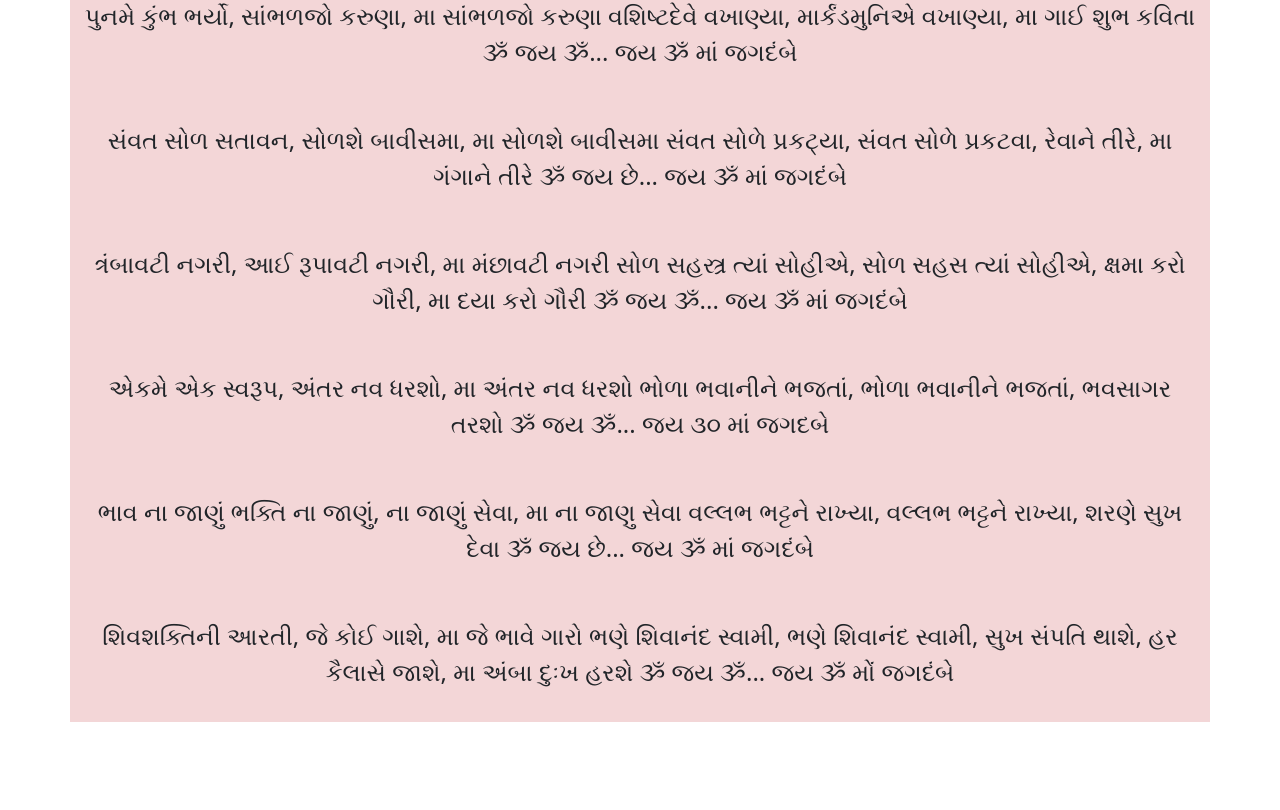
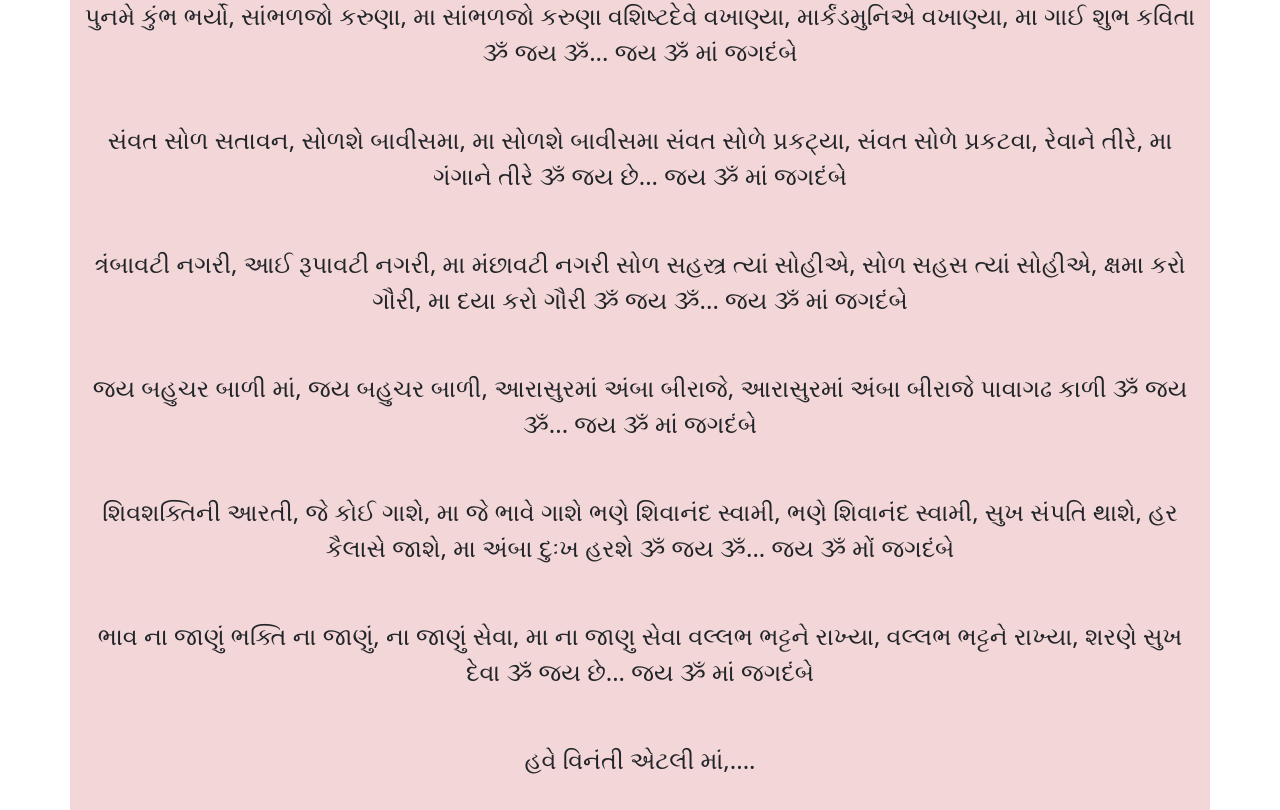
Before and after one commit to Devkumar-parekh/bhajanavali, a React (Create React App) app: page /Adhayshakti in a window 1280 px wide. Shown: the part 1928-2738 px from the top of the page. Before the commit the page ends 2650 px from the top, so only its background shows below. Built offline with nearby package versions, Linux system fonts and the light colour scheme.

Commit message:
Arti updated

```diff
--- a/src/pages/Adhayshakti.js
+++ b/src/pages/Adhayshakti.js
@@ -112,8 +112,15 @@ const Adhayshakti = () => {
         </p>
         <p>
           <br />
-          એકમે એક સ્વરૂપ, અંતર નવ ધરશો, મા અંતર નવ ધરશો ભોળા ભવાનીને ભજતાં, ભોળા
-          ભવાનીને ભજતાં, ભવસાગર તરશો ૐ જય ૐ... જય ૩૦ માં જગદબે
+          જય બહુચર બાળી માં, જય બહુચર બાળી, આરાસુરમાં અંબા બીરાજે, આરાસુરમાં
+          અંબા બીરાજે પાવાગઢ કાળી ૐ જય ૐ... જય ૐ માં જગદંબે
+          <br />
+        </p>
+        <p>
+          <br />
+          શિવશક્તિની આરતી, જે કોઈ ગાશે, મા જે ભાવે ગાશે ભણે શિવાનંદ સ્વામી, ભણે
+          શિવાનંદ સ્વામી, સુખ સંપતિ થાશે, હર કૈલાસે જાશે, મા અંબા દુઃખ હરશે ૐ જય
+          ૐ... જય ૐ મોં જગદંબે
           <br />
         </p>
         <p>
@@ -125,9 +132,7 @@ const Adhayshakti = () => {
         </p>
         <p>
           <br />
-          શિવશક્તિની આરતી, જે કોઈ ગાશે, મા જે ભાવે ગારો ભણે શિવાનંદ સ્વામી, ભણે
-          શિવાનંદ સ્વામી, સુખ સંપતિ થાશે, હર કૈલાસે જાશે, મા અંબા દુઃખ હરશે ૐ જય
-          ૐ... જય ૐ મોં જગદંબે
+          હવે વિનંતી એટલી માં,....
           <br />
         </p>
       </div>
```
